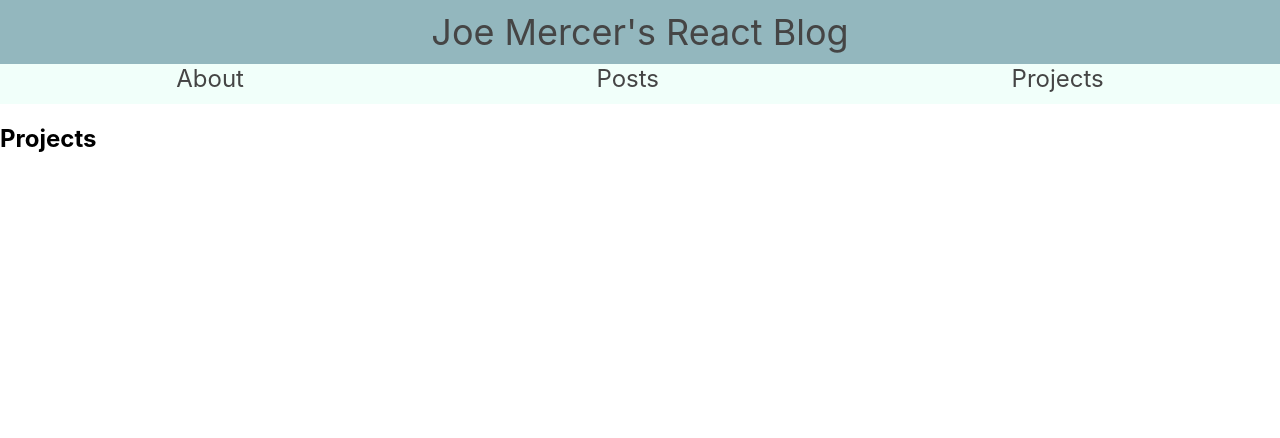
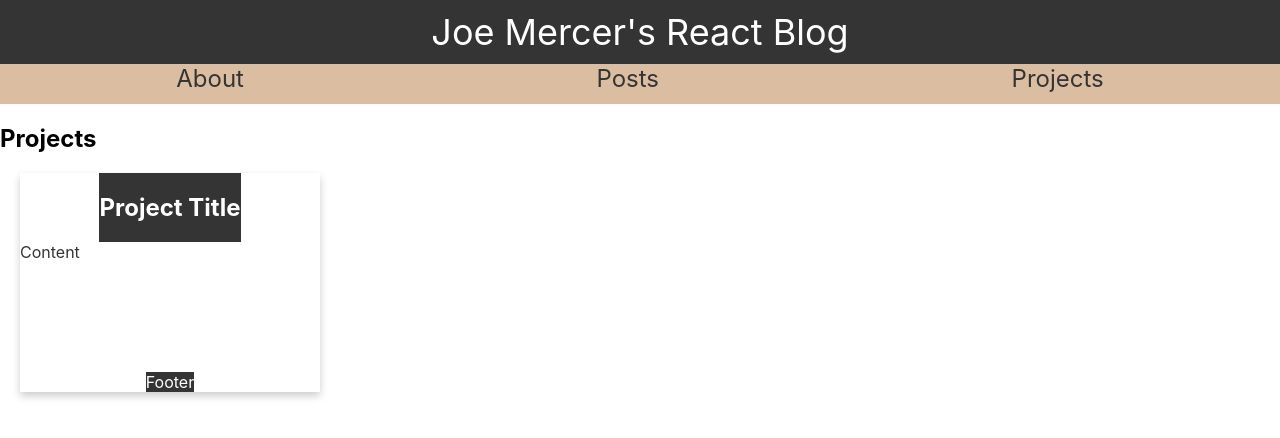
Before and after one commit to jot6000/joemercer-blog, a React (Create React App) app: page /projects in a window 1280 px wide. Shown: the top 438 px of the page. Built offline with nearby package versions, Linux system fonts and the light colour scheme.

Commit message:
Testing some color schemes and basic componant layout for project cards.

```diff
--- a/src/App.css
+++ b/src/App.css
@@ -9,7 +9,7 @@
 
 .App-header {
   text-align: center;
-  background-color: #93B7BE;
+  background-color: #343434;
   min-height: 8vh;
   max-height: 8vh;
   display: flex;
@@ -17,7 +17,7 @@
   align-items: center;
   justify-content: center;
   font-size: calc(10px + 2vmin);
-  color: #454545;
+  color: white;
 }
 
 .App-navBar {
@@ -31,8 +31,8 @@
 .Nav-Button {
   flex-grow: 1;
   height: 5vh;
-  background-color: #F1FFFA; /* Green */
-  color: #454545;
+  background-color: #DBBEA1; /* Green */
+  color: #343434;
   text-align: center;
   text-decoration: none;
   display: inline-block;
@@ -42,7 +42,7 @@
 }
 
 .Nav-home {
-  color: #454545;
+  color: white;
   text-align: center;
   text-decoration: none;
   font-size: 36px;
--- /dev/null
+++ b/src/components/cards/ProjectCard.css
@@ -0,0 +1,34 @@
+.card-container{
+    box-shadow: 0 4px 8px 0 rgba(0,0,0,0.2);
+    display: inline-block;
+    justify-items: center;
+    width: auto;
+}
+
+.card-header{
+    display: flex;
+    flex-direction: column;
+    align-items: center;
+    background: #343434;
+    color: white;
+}
+
+.card-contents{
+    display: flex;
+    flex-direction: column;
+    align-items: center;
+    background: white;
+    color: #343434;
+}
+
+.card-footer{
+    display: flex;
+    flex-direction: column;
+    align-items: center;
+    background: #343434;
+    color: white;
+}
+
+.divider{
+
+}
--- /dev/null
+++ b/src/components/cards/ProjectCard.js
@@ -0,0 +1,22 @@
+import React, { Component } from 'react';
+import './ProjectCard.css';
+
+class ProjectCard extends Component {
+    render() {
+        return (
+            <div className='card-container'>
+                <div className='card-header'>
+                    <h2>Project Title</h2>
+                </div>
+                <div className='card-contents'>
+                    <div style={{height:'130px',width:'300px'}}>Content</div>
+                </div>
+                <div className='card-footer'>
+                    <div>Footer</div>
+                </div>
+            </div>
+        );
+    }
+}
+
+export default ProjectCard;
--- a/src/components/pages/Projects.js
+++ b/src/components/pages/Projects.js
@@ -1,12 +1,16 @@
 import React, { Component } from 'react';
 import './Projects.css';
+import ProjectCard from '../cards/ProjectCard'
 
 class Projects extends Component {
   render() {
     return (
       <div>
-      <h2>Projects</h2>
-    </div>
+        <h2>Projects</h2>
+        <div style={{margin: '20px'}}>
+        <ProjectCard></ProjectCard>
+        </div>
+      </div>
     );
   }
 }
```
Also changed, not shown: 1 other file (tests, documents, lock files or other folders).
